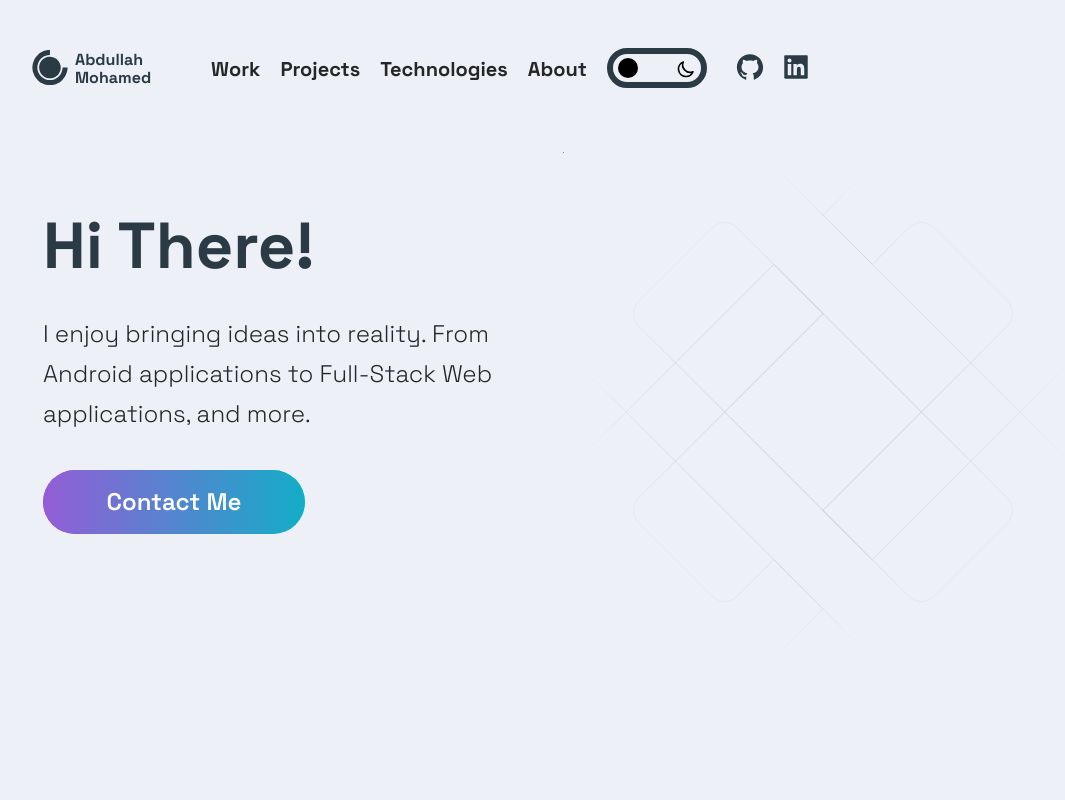
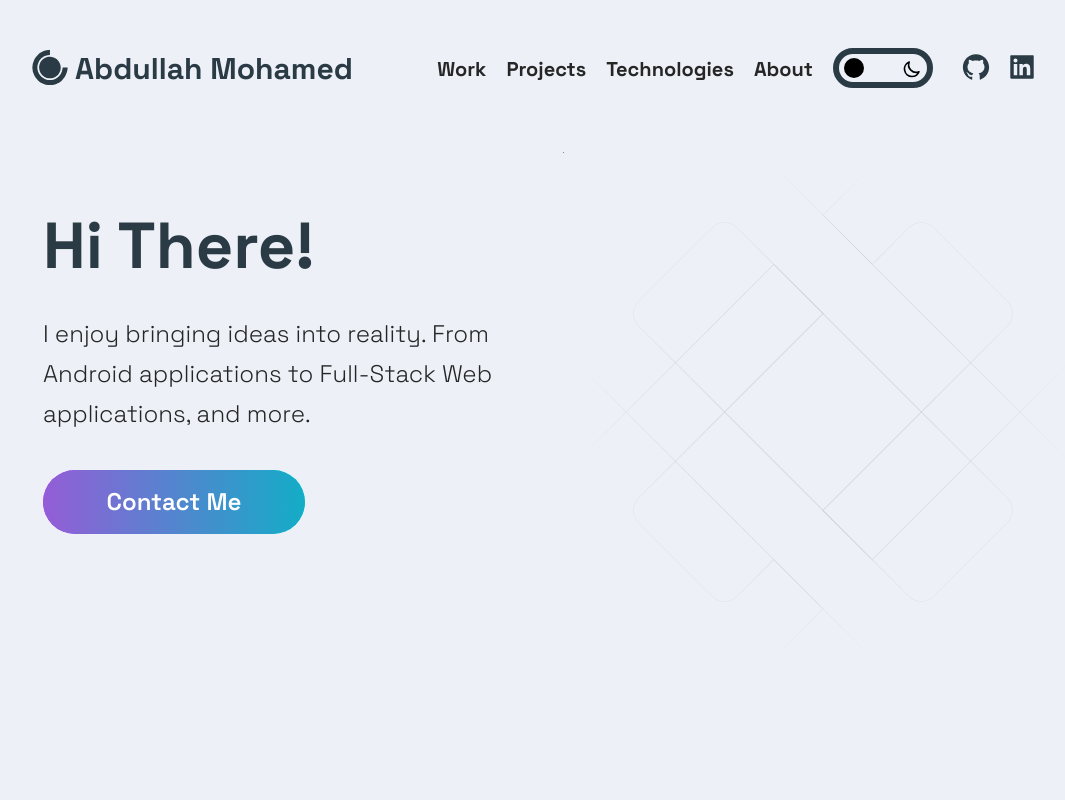
Before and after one commit to DeluxeViper/DeluxeViper.github.io, a Next.js app: page / in a window 1280 px wide. Shown: the top 800 px of the page, without its empty margins (77-1142 px from the left). Built offline with nearby package versions, Linux system fonts and the light colour scheme.

Commit message:
feat(header styles): style changes

```diff
--- a/src/components/Header/Header.js
+++ b/src/components/Header/Header.js
@@ -25,6 +25,7 @@ import {
   SmallHeaderContainer,
   MotionDiv,
   ThemeText,
+  BackgroundDiv,
 } from "./HeaderStyles";
 import { ThemeContext } from "./../../styles/theme";
 import { AnimatePresence, useReducedMotion } from "framer-motion";
@@ -199,6 +200,14 @@ const Header = () => {
         </Menu>
       </SmallHeaderContainer>
       <Container>
+        <div
+          style={{
+            maxWidth: "1040px",
+            display: "flex",
+            justifyContent: "space-between",
+            width: "100%",
+          }}
+        >
           <Div1>
             <Link className={styles.link_name} href="#">
               <a
@@ -249,7 +258,10 @@ const Header = () => {
               </HeaderItem>
             </Div2>
             <Div3>
-            <SocialIcons target="_blank" href="https://github.com/DeluxeViper">
+              <SocialIcons
+                target="_blank"
+                href="https://github.com/DeluxeViper"
+              >
                 <AiFillGithub size="3rem" />
               </SocialIcons>
               <SocialIcons
@@ -260,6 +272,7 @@ const Header = () => {
               </SocialIcons>
             </Div3>
           </LinksDiv>
+        </div>
       </Container>
     </div>
   );
--- a/src/components/Header/HeaderStyles.js
+++ b/src/components/Header/HeaderStyles.js
@@ -20,16 +20,16 @@ export const SmallHeaderContainer = styled.div`
 `;
 
 export const Container = styled.div`
-  display: grid;
-  grid-template-columns: repeat(5, 1fr);
-  grid-template-rows: 1fr;
-  grid-column-gap: 2rem;
+  display: flex;
   padding: 1rem;
   padding-top: 2rem;
   position: fixed;
   top: 0;
   background-color: ${(props) => props.theme.colors.background1};
   z-index: 1;
+  // max-width: 1040px;
+  width: 100%;
+  justify-content: space-between;
 
   // #0f1624
 
@@ -112,6 +112,11 @@ export const NavLink = styled.a`
     opacity: 1;
     cursor: pointer;
   }
+
+  @media (max-width: 700px) {
+    font-size: 1.7rem;
+  }
+
   @media ${(props) => props.theme.breakpoints.sm} {
     padding: 0.5rem;
   }
@@ -185,8 +190,12 @@ export const ThemeDiv = styled.div`
 `;
 
 export const P = styled.p`
+  font-size: 3rem;
   color: ${(props) => props.theme.colors.primary1};
 
+  @media (max-width: 721px) {
+    font-size: 2rem;
+  }
   @media ${(props) => props.theme.breakpoints.sm} {
     font-size: 3rem;
     white-space: nowrap;
@@ -216,6 +225,7 @@ export const HeaderItem = styled.li`
 
 export const BackgroundDiv = styled.div`
   background-color: ${(props) => props.theme.colors.background1};
+  width: 100%;
 `;
 
 export const MotionDiv = styled(motion.div)`
```
Lines whose indentation alone changed are shown as unchanged.
